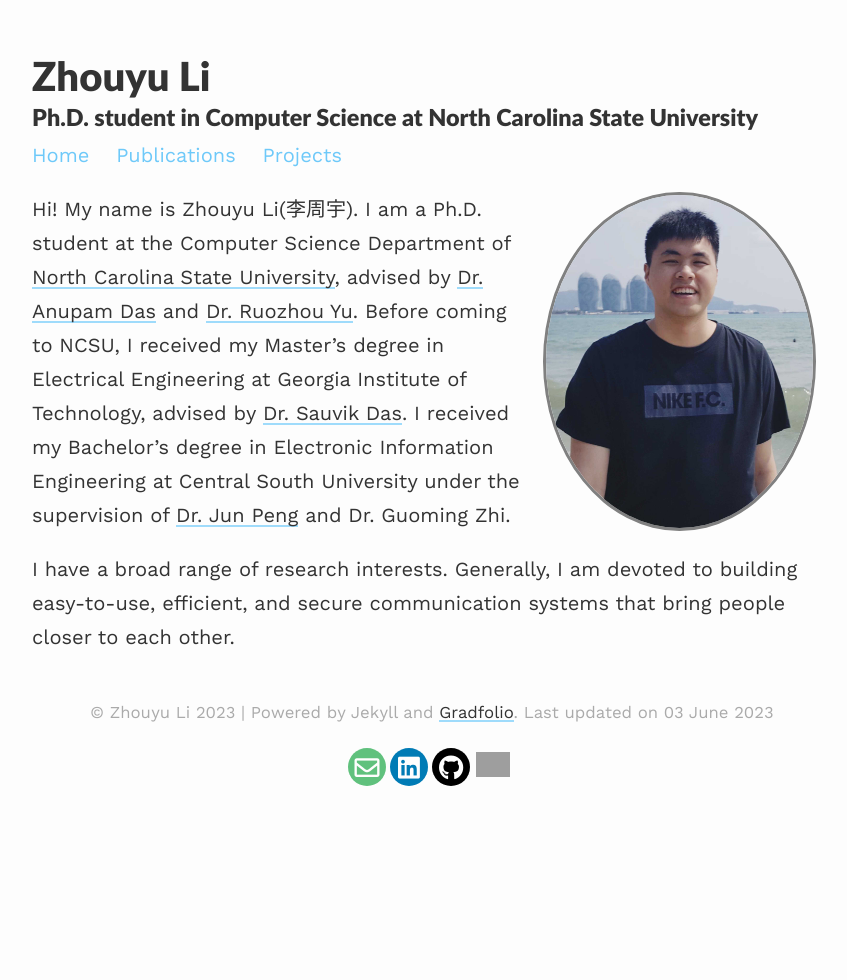
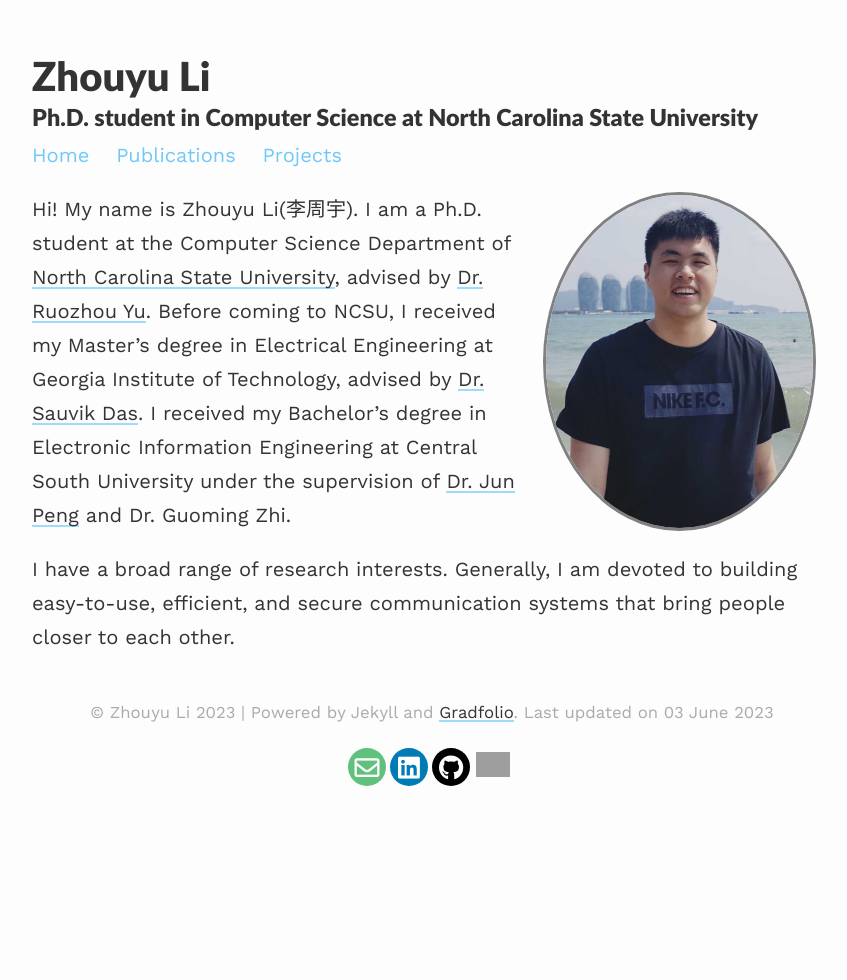
Before and after one commit to lizhouyu/lizhouyu.github.io, a Jekyll site: the page built from index.md, in a window 1280 px wide. Shown: the whole page, without its empty margins (208-1055 px from the left). Built offline with Jekyll 4.4.1, drawn with Linux system fonts in a browser that asks for light colours; nearby versions of some CDN libraries; grey boxes are pictures that could not be loaded.

Commit message:
update index and link to microservice project

```diff
--- a/index.md
+++ b/index.md
@@ -7,7 +7,7 @@ profile:
 published: true
 ---
 
-Hi! My name is Zhouyu Li(李周宇). I am a Ph.D. student at the Computer Science Department of [North Carolina State University](https://www.ncsu.edu/), advised by [Dr. Anupam Das](https://anupamdas.org/) and [Dr. Ruozhou Yu](https://people.engr.ncsu.edu/ryu5/).
+Hi! My name is Zhouyu Li(李周宇). I am a Ph.D. student at the Computer Science Department of [North Carolina State University](https://www.ncsu.edu/), advised by [Dr. Ruozhou Yu](https://people.engr.ncsu.edu/ryu5/).
 Before coming to NCSU, I received my Master’s degree in Electrical Engineering at
 Georgia Institute of Technology, advised by [Dr. Sauvik Das](https://sauvikdas.com/). I received my Bachelor’s degree in Electronic Information Engineering at Central South University under the supervision of [Dr. Jun Peng](https://faculty.csu.edu.cn/pengjun1/en/index.htm) and Dr. Guoming Zhi.
 
```
Also changed, not shown: _projects/microservices.md (+1 -1 lines).
